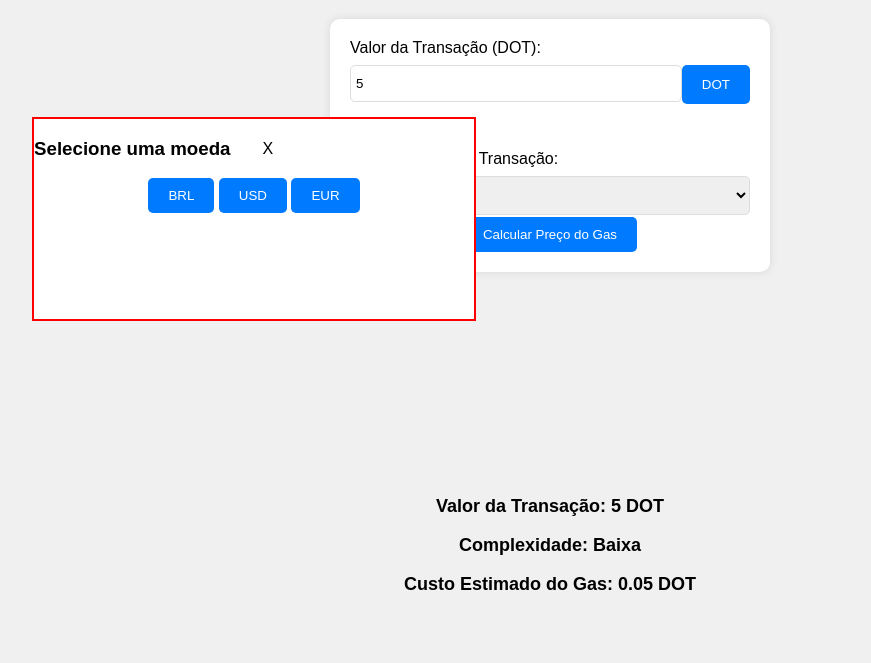
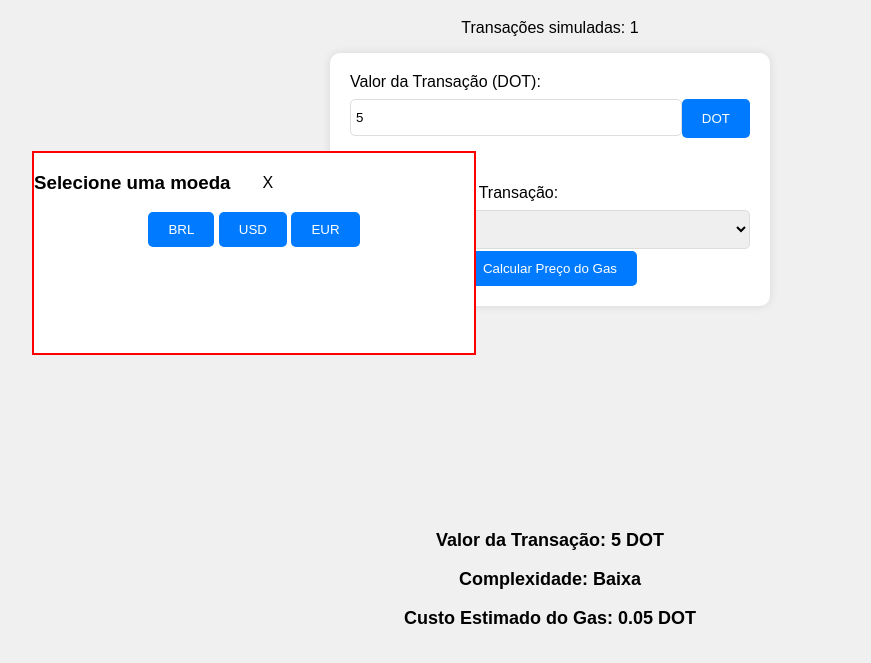
Before and after one commit to danargolo/Codigo-Brazuca_Formacao-Polkadot, a plain HTML site: page Projetos/Simulador-Gas/index.html in a window 1280 px wide. Both pictures are taken after typing "5" into the empty fields and a click on the button "Calcular Preço do Gas". Shown: the part 89-752 px from the top of the page, without its empty margins (90-961 px from the left). Drawn offline with Linux system fonts and the light colour scheme.

Commit message:
feat: add increment counter transactions

```diff
--- a/Projetos/Simulador-Gas/index.html
+++ b/Projetos/Simulador-Gas/index.html
@@ -8,6 +8,7 @@
   </head>
   <body>
     <h1>Simulador de Preço de Gas - Polkadot</h1>
+    <p id="contador-transacoes">Transações simuladas: 0</p>
     <form id="gas-form">
       <label for="valor-transacao">Valor da Transação (DOT):</label>
       <div id="input-container">
--- a/Projetos/Simulador-Gas/script.js
+++ b/Projetos/Simulador-Gas/script.js
@@ -1,5 +1,13 @@
+let contador = 0;
 let divMoeda = document.getElementById('selecao-moeda');
 let moedaButtons = document.getElementsByClassName('moeda-btn');
+let contadorDisplay = document.getElementById('contador-transacoes');
+
+function incrementarContador () {
+  contador += 1;
+
+  contadorDisplay.textContent = `Transações simuladas: ${contador}`;
+};
 
 document.getElementById('valor-transacao').addEventListener('input', function () {
   let value = this.value;
@@ -59,4 +67,5 @@ document.getElementById('calcular').addEventListener('click', function () {
   } else {
     document.getElementById('resultado').innerHTML = '<p style="color:red;">Por favor, insira  um valor de transação válido.</p > ';
   }
+  incrementarContador();
 });
```
